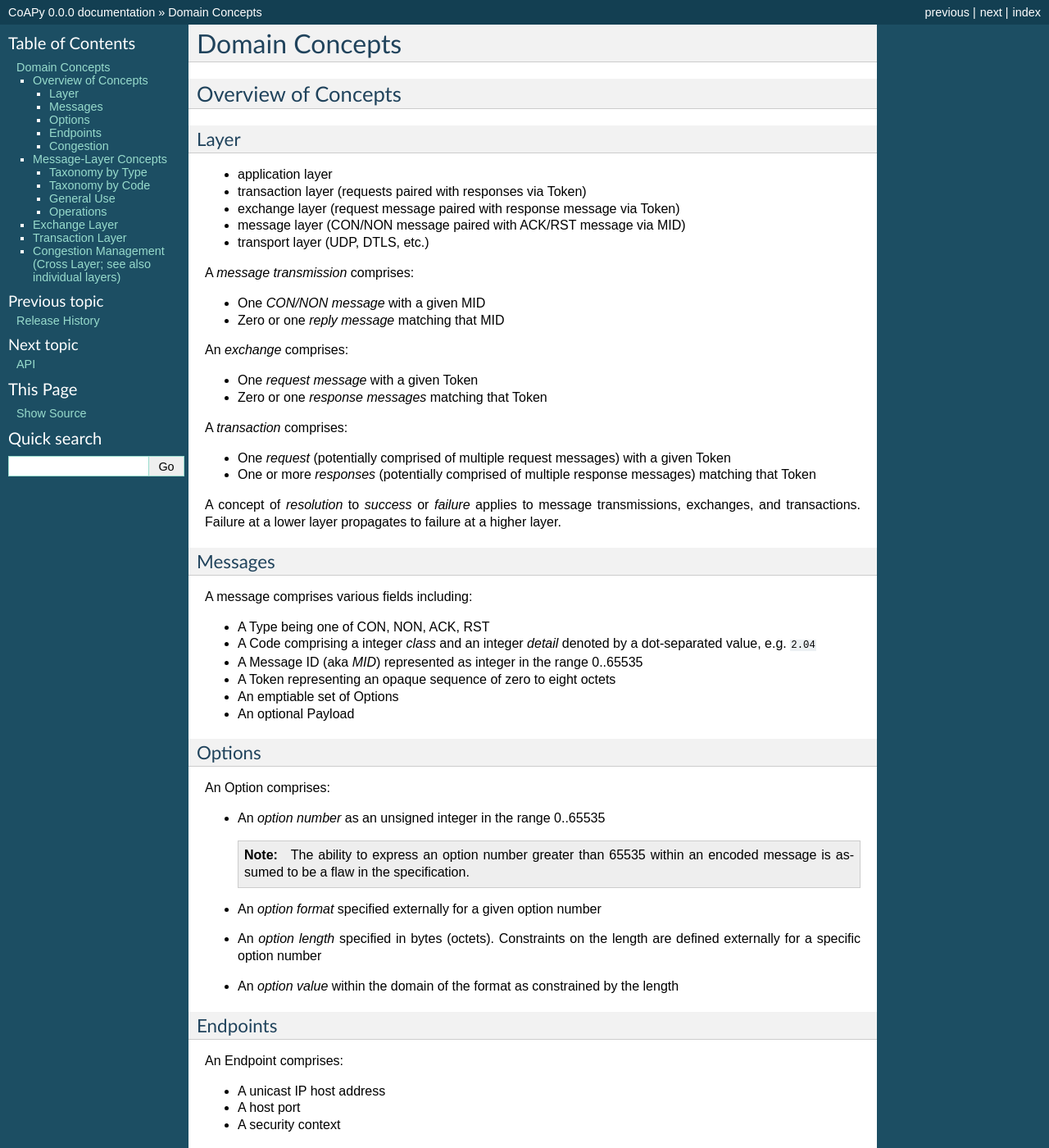
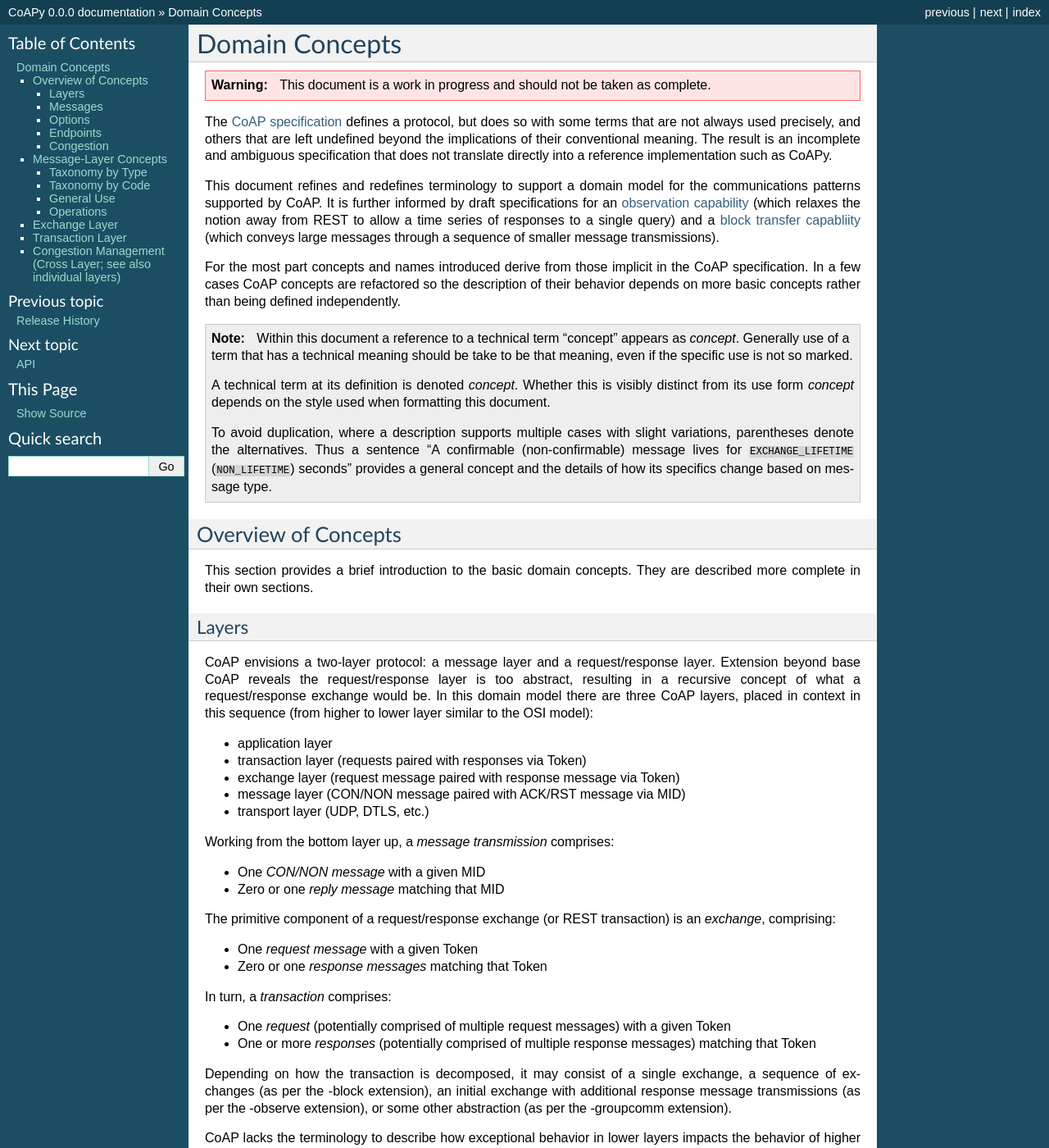
Before and after one commit to Coinemy/coapy, a Sphinx documentation site: the page built from doc/domain.rst, in a window 1280 px wide and 1400 px high. Shown: the whole window at 82% size. Built offline with Sphinx 7.4.7, drawn with Linux system fonts in a browser that asks for light colours; some of the changed text lies outside the part shown.

Commit message:
doc: update for published domain concepts

```diff
--- a/doc/domain.rst
+++ b/doc/domain.rst
@@ -12,11 +12,68 @@
 Domain Concepts
 ***************
 
+.. warning::
+
+   This document is a work in progress and should not be taken as
+   complete.
+
+The `CoAP specification
+<https://datatracker.ietf.org/doc/draft-ietf-core-coap/>`_ defines a
+protocol, but does so with some terms that are not always used
+precisely, and others that are left undefined beyond the implications of
+their conventional meaning.  The result is an incomplete and ambiguous
+specification that does not translate directly into a reference
+implementation such as CoAPy.
+
+This document refines and redefines terminology to support a domain
+model for the communications patterns supported by CoAP.  It is further
+informed by draft specifications for an `observation capability
+<https://datatracker.ietf.org/doc/draft-ietf-core-observe/>`_ (which
+relaxes the notion away from REST to allow a time series of responses to
+a single query) and a `block transfer capabliity
+<https://datatracker.ietf.org/doc/draft-ietf-core-block/>`_ (which
+conveys large messages through a sequence of smaller message
+transmissions).
+
+For the most part concepts and names introduced derive from those
+implicit in the CoAP specification.  In a few cases CoAP concepts are
+refactored so the description of their behavior depends on more basic
+concepts rather than being defined independently.
+
+.. note::
+
+   Within this document a reference to a technical term "concept"
+   appears as `concept`.  Generally use of a term that has a technical
+   meaning should be take to be that meaning, even if the specific use
+   is not so marked.
+
+   A technical term at its definition is denoted :dfn:`concept`.
+   Whether this is visibly distinct from its use form `concept` depends
+   on the style used when formatting this document.
+
+   To avoid duplication, where a description supports multiple cases
+   with slight variations, parentheses denote the alternatives.  Thus a
+   sentence "A confirmable (non-confirmable) message lives for
+   ``EXCHANGE_LIFETIME`` (``NON_LIFETIME``) seconds" provides a general
+   concept and the details of how its specifics change based on message
+   type.
+
+
 Overview of Concepts
 ====================
 
-Layer
------
+This section provides a brief introduction to the basic domain concepts.
+They are described more complete in their own sections.
+
+Layers
+------
+
+CoAP envisions a two-layer protocol: a message layer and a
+request/response layer.  Extension beyond base CoAP reveals the
+request/response layer is too abstract, resulting in a recursive concept
+of what a request/response exchange would be.  In this domain model
+there are three CoAP layers, placed in context in this sequence (from
+higher to lower layer similar to the OSI model):
 
 * application layer
 * transaction layer (requests paired with responses via Token)
@@ -24,19 +81,20 @@ Layer
 * message layer (CON/NON message paired with ACK/RST message via MID)
 * transport layer (UDP, DTLS, etc.)
 
-A `message transmission` comprises:
+Working from the bottom layer up, a `message transmission` comprises:
 
 * One `CON/NON message` with a given MID
 
 * Zero or one `reply message` matching that MID
 
-An :dfn:`exchange` comprises:
+The primitive component of a request/response exchange (or REST
+transaction) is an :dfn:`exchange`, comprising:
 
 * One `request message` with a given Token
 
 * Zero or one `response messages` matching that Token
 
-A :dfn:`transaction` comprises:
+In turn, a :dfn:`transaction` comprises:
 
 * One `request` (potentially comprised of multiple request messages)
   with a given Token
@@ -44,19 +102,27 @@ A :dfn:`transaction` comprises:
 * One or more `responses` (potentially comprised of multiple response
   messages) matching that Token
 
-A concept of `resolution` to `success` or `failure` applies to message
-transmissions, exchanges, and transactions.  Failure at a lower layer
-propagates to failure at a higher layer.
+Depending on how the transaction is decomposed, it may consist of a
+single exchange, a sequence of exchanges (as per the -block extension),
+an initial exchange with additional response message transmissions (as
+per the -observe extension), or some other abstraction (as per
+the -groupcomm extension).
+
+CoAP lacks the terminology to describe how exceptional behavior in lower
+layers impacts the behavior of higher layers.  This domain model
+introduces a concept of `resolution` to `success` or `failure` that
+applies to message transmissions, exchanges, and transactions.  Failure
+at a lower layer generally propagates to failure at a higher layer.
 
 Messages
 --------
 
-A message comprises various fields including:
+A message comprises various fields (:coapsect:`3`) including:
 
 * A Type being one of CON, NON, ACK, RST
 
 * A Code comprising a integer :dfn:`class` and an integer :dfn:`detail`
-  denoted by a dot-separated value, e.g. ``2.04``
+  denoted herein by a dot-separated decimals, e.g. ``2.04``
 
 * A Message ID (aka :dfn:`MID`) represented as integer in the range
   0..65535
@@ -67,10 +133,13 @@ A message comprises various fields including:
 
 * An optional Payload
 
+CoAP defines a byte encoding of a message; the details of that are
+within the specification and are not relevant to the domain model.
+
 Options
 -------
 
-An Option comprises:
+An Option (:coapsect:`3.1`) comprises:
 
 * An :dfn:`option number` as an unsigned integer in the range 0..65535
 
@@ -109,16 +179,31 @@ Related concepts:
 * A :dfn:`server` is an endpoint that receives and responds to a CoAP
   request.
 
+Other concepts related to endpoints may be derived when the groupcomm
+extension is considered.
+
 Congestion
 ----------
 
-A Binary Exponential Back-Off (BEBO) state comprises:
+The :dfn:`transmission parameters` (:coapsect:`4.8`) describe features
+related to congestion management, including number of outstanding
+interactions permitted, maximum data rate, etc.  References to those
+parameters are denoted thus: ``EXCHANGE_LIFETIME``.
+
+Unlike transmission parameters, which are simple values, the domain
+model requires understanding of the means by which retransmission of
+confirmable messages is authorized.  A :dfn:`Binary Exponential Back-Off
+(BEBO) state` comprises:
 
 * A retransmission counter, initialized to zero
 
 * A timeout, initialized to a value between ``ACK_TIMEOUT`` and
   ``(ACK_TIMEOUT * ACK_RANDOM_FACTOR)``
 
+The process by which these values are used is described in
+:coapsect:`4.2`.  This document refines the description to clarify what
+a transmission is at a given layer, and the conditions under which
+retransmission becomes unnecessary or disallowed.
 
 Message-Layer Concepts
 ======================
@@ -150,13 +235,13 @@ Taxonomy by Type
 Taxonomy by Code
 ----------------
 
-* An :dfn:`empty message` is a message with Code 0.00.  A message that
-  is not empty is a :dfn:`non-empty message`.
+* An :dfn:`empty message` is a message with Code ``0.00``.  A message
+  that is not empty is a :dfn:`non-empty message`.
 
   .. note::
 
-     * An empty message is represented by a four-octet sequence.  It
-       carries no Token, Options, nor Payload.
+     * An empty message is encoded to a four-octet sequence.  It carries
+       no Token, Options, nor Payload.
 
 * A :dfn:`request message` is a message with Code in class 1.
 
@@ -176,10 +261,10 @@ General Use
 
 In most uses an unqualified :dfn:`message` is a message with type CON or
 NON.  Where disambiguation is critical, such a message is called a
-:dfn:`CON/NON message`, and generic `message` will include ACK and RST
+:dfn:`CON/NON message`, and the term "message" may include ACK and RST
 messages.  `Sender` and `receiver` are generally used as roles defined
-relative to a CON/NON message, hence take care when speaking of them in
-the context of a reply message.
+relative to a CON/NON message.  Take care when speaking of them in the
+context of a `reply message`.
 
 A :dfn:`reply message` is a message with type ACK or RST.  It is coupled
 with the message to which it is a reply through a shared MID value.  A
@@ -226,8 +311,9 @@ Operations
     be cancelled at (instead of) transport-layer retransmission.  In
     this situation the sole effect of cancellation is to inhibit further
     transport-layer retransmissions: it has no effect on whether the
-    transmission is considered to have `succeeded` or `failed`, or on
-    when the transmission `expires`.
+    transmission is considered to have `succeeded` or `failed`, when the
+    transmission `expires`, or (consequently) the message is still
+    `outstanding`.
 
   + A message transmission cannot be cancelled after it has been
     resolved or the last permitted retransmission has occurred.
@@ -251,11 +337,25 @@ Operations
 
   + A non-confirmable request message transmission `expires` at
     ``NON_LIFETIME`` seconds after the first transport-layer
-    transmission. (Refines CoAP)
+    transmission.
 
   + A non-confirmable non-request message transmission `expires` at
     ``ACK_TIMEOUT*ACK_RANDOM_FACTOR`` seconds after the first
     transport-layer transmission.
+
+  .. note::
+
+     :coapsect:`4.8.2` and :coapsect:`4.7` which together imply the
+     concept of an expiration time for message transmission leave the
+     expiration for non-confirmable messages undefined.  The text above
+     provides values based on the principles underlying the defined
+     expiration for confirmable messages.  not
+
+* A message transmission is :dfn:`resolved` once its disposition is
+  determined to be `success` or `failure`.  Prior to that point the
+  message transmission is `unresolved`.  Be aware that the sender and
+  the receiver of a message transmission may reach conflicting
+  dispositions for a given transmission.
 
 * From the perspective of a message receiver, the disposition of the
   reception is either `accept` or `reject`.  Rejecting a message is used
@@ -308,10 +408,6 @@ Operations
     `expires` has failed (succeeded) if it is confirmable
     (non-confirmable).
 
-* A message transmission is :dfn:`resolved` once its disposition is
-  determined to be `success` or `failure`.  Prior to that point the
-  message transmission is `unresolved`.
-
 * A :dfn:`duplicate` message is a confirmable (non-confirmable) message
   received from the same source endpoint within ``EXCHANGE_LIFETIME``
   (``NON_LIFETIME``) seconds after receipt of another CON/NON message
@@ -326,10 +422,14 @@ Operations
 
   .. note::
 
-     This refines :coapsect:`4.5`
+     This refactors :coapsect:`4.5` by leveraging more precise
+     terminology, and eliminates the unnecessary text related to relaxed
+     rules that explicitly authorize an implementation to do things that
+     result in behavior that is externally indistinguishable from having
+     satisfied the requirement.
 
 * A message transmission is :dfn:`outstanding (at the message layer)` if
-  it is unresolved.
+  it is `unresolved`.
 
 * An endpoint R :dfn:`responds to` (or :dfn:`is responsive to`) endpoint
   S with respect to a message transmission to R if
@@ -340,11 +440,19 @@ Operations
     notification from a higher layer (exchange, transaction,
     application)
 
+  .. note::
+
+     Responsiveness of an endpoint impacts whether congestion rules
+     apply to transmissions targeting the endpoint, but is not otherwise
+     defined in CoAP.
 
 Exchange Layer
 ==============
 
-TBD
+.. warning::
+
+   This section has not been completed.  Only a few concepts are
+   described, and they have not been verified.
 
 * An exchange is :dfn:`outstanding (at the exchange layer)` if a
   `response message` is still expected.
@@ -365,7 +473,10 @@ TBD
 Transaction Layer
 =================
 
-TBD
+.. warning::
+
+   This section has not been completed.
+
 
 Congestion Management (Cross Layer; see also individual layers)
 ===============================================================
@@ -401,15 +512,26 @@ Congestion Management (Cross Layer; see also individual layers)
 
 * Congestion rules apply to client requests to servers per :coapsect:`4.7`
 
-* Congestion rules apply to observe responses from servers per
+* Congestion rules apply to -observe responses from servers per
   observe-11.
+
+  .. warning::
+
+     Or not; as of current writing it appears -observe will define its
+     own rules for congestion management instead of sharing the
+     principles used by :coapsect:`4.7`.
 
 Commentary:
 
-* The "BEBO (binary exponential back-off) state" of a confirmable
-  message specifies when additional transport layer transmissions may be
-  allowed.  The BEBO "span" for an initial timeout of ITO is::
+* The `BEBO state` of a confirmable message transmission specifies when
+  additional transport layer transmissions may be allowed.  The
+  :dfn:`BEBO span` for an initial timeout of ITO is::
 
         ((2 ** (1 + MAX_RETRANSMIT)) - 1) * ITO
 
-  The BEBO span shall not exceed MAX_TRANSMIT_WAIT.
+  The BEBO span shall not exceed ``MAX_TRANSMIT_WAIT``.
+
+  .. note::
+
+     At this timne it is unclear whether the `BEBO span` is a necessary
+     domain concept.
```
Also changed, not shown: other parts of doc/domain.rst (+4 -3 lines), README.rst (+9 -0 lines).
